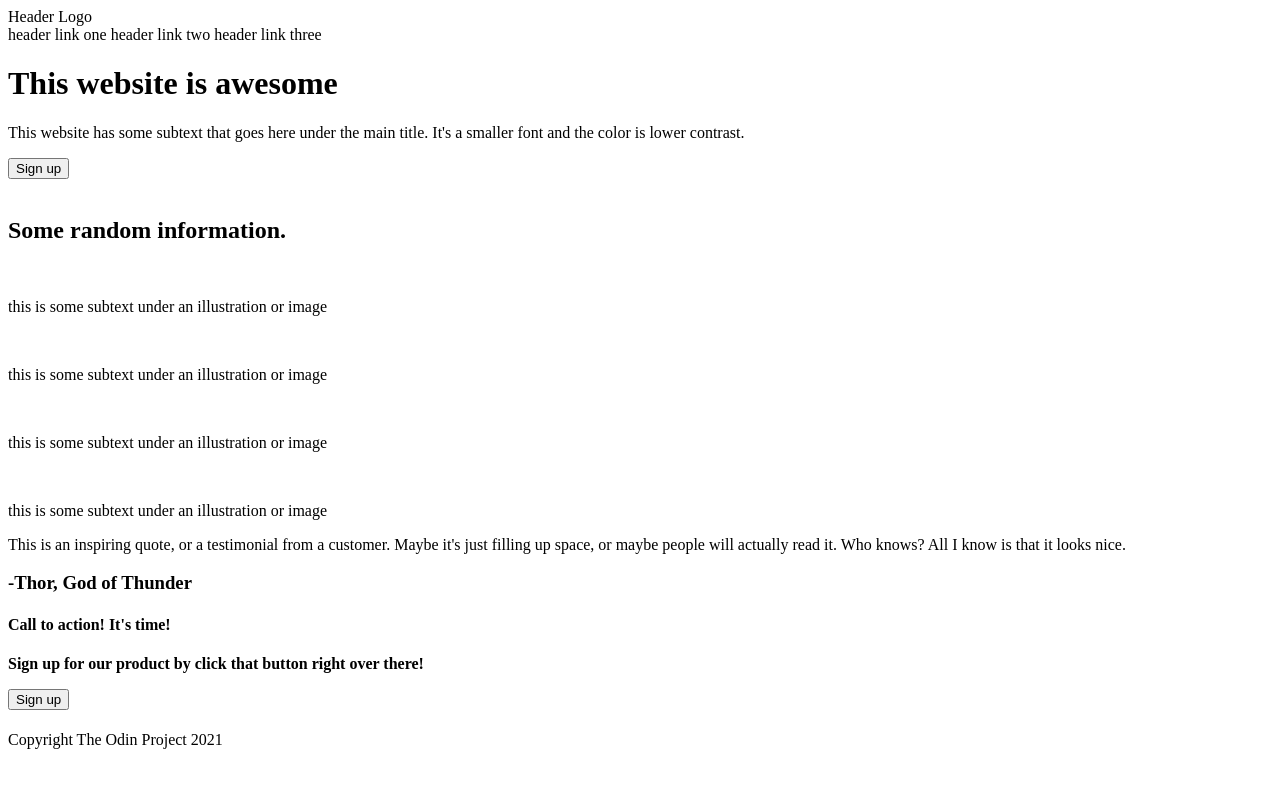
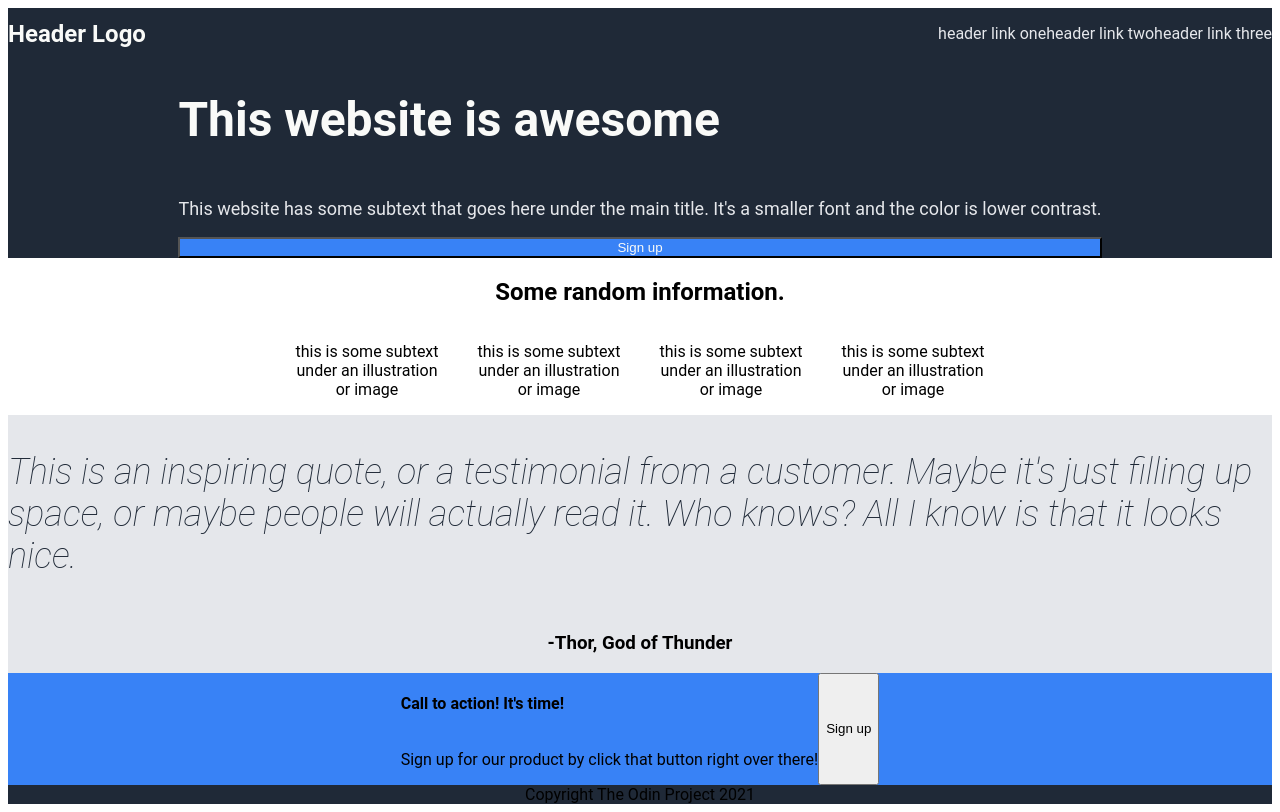
Before and after one commit to martineau-sw/odin-landing-page, a plain HTML site: page index.html in a window 1280 px wide. Drawn offline with Linux system fonts and the light colour scheme.

Commit message:
Setup broadstrokes styles.css

```diff
--- a/index.html
+++ b/index.html
@@ -1,5 +1,6 @@
 <!DOCTYPE html>
 <html lang="en">
+
     <head>
         <meta charset="UTF-8">
         <link rel="stylesheet" href="styles.css">
@@ -7,13 +8,15 @@
     </head>
 
     <body>
+
+        <div class="hero">
             <div class="header">
                 <div class="logo">Header Logo</div>
-            <div class="links">
-                <a>header link one</a>
-                <a>header link two</a>
-                <a>header link three</a>
-            </div>
+                <ul class="links">
+                    <li><a>header link one</a></li>
+                    <li><a>header link two</a></li>
+                    <li><a>header link three</a></li>
+                </ul>
             </div>
 
             <div class="introduction">
@@ -28,26 +31,27 @@
                 </div>
                 <img>
             </div>
+        </div>
 
         <div class="info">
 
             <h2>Some random information.</h2>
 
-            <div class="items"></div>
+            <div class="items">
                 <div class="item">
-                    <img>
+                    <div class="image"></div>
                     <p>this is some subtext under an illustration or image</p>
                 </div>
                 <div class="item">
-                    <img>
+                    <div class="image"></div>
                     <p>this is some subtext under an illustration or image</p>
                 </div>
                 <div class="item">
-                    <img>
+                    <div class="image"></div>
                     <p>this is some subtext under an illustration or image</p>
                 </div>
                 <div class="item">
-                    <img>
+                    <div class="image"></div>
                     <p>this is some subtext under an illustration or image</p>
                 </div>
             </div>
@@ -63,8 +67,10 @@
         </div>
 
         <div class="appeal">
-            <h4>Call to action! It's time!<h4>
+            <div class="message">
+                <h4>Call to action! It's time!</h4>
                 <p>Sign up for our product by click that button right over there!</p>
+            </div>
             <button>Sign up</button>
         </div>
         <div class="footer">
--- a/styles.css
+++ b/styles.css
@@ -0,0 +1,131 @@
+/*
+    hero and footer: #1F2937
+
+    hero main text, header logo text: #F9FAF8
+
+    hero secondary text,
+    header link text,
+    quote background color: #E5E7EB
+
+    button color,
+    appeal background color: #3882F6
+
+    information header text,
+    quote text: #1F2937
+*/
+
+body {
+    display: flex;
+    flex-direction: column;
+    justify-content: space-between;
+    font-family: 'Roboto', sans-serif;
+}
+
+.hero {
+    background-color: #1F2937;
+    margin: 0;
+    padding: 0;
+}
+
+.header {
+    display: flex;
+    justify-content: space-between;
+    align-items: center;
+}
+
+.logo {
+    font-size: 24px;
+    font-weight: bold;
+    color: #F9FAF8;
+}
+
+ul.links {
+    display: flex;
+    color: #E5E7EB;
+    text-decoration: none;
+}
+
+ul.links li {
+    list-style: none;
+    gap: 100px
+}
+
+.introduction {
+    display: flex;
+    justify-content: center;
+}
+
+.intro-text h1 {
+    font-size: 48px;
+    font-weight: bolder;
+    color: #F9FAF8;
+}
+
+.intro-text p {
+    font-size: 18px;
+    color: #E5E7EB;
+}
+
+.intro-text button {
+    background-color: #3882F6;
+    color: #F9FAF8;
+}
+
+.intro-text {
+    display: flex;
+    flex-direction: column;
+}
+
+.info {
+    display: flex;
+    flex-direction: column;
+    align-items: center;
+}
+
+.items {
+    display: flex;
+    justify-content: center;
+    gap: 32px;
+}
+
+.item {
+    display: flex;
+    flex-direction: column;
+    flex: 0 0 150px;
+}
+
+.item p {
+    text-align: center;
+}
+
+.quote {
+    display: flex;
+    flex-direction: column;
+    align-items: center;
+    background-color: #E5E7EB;
+}
+
+.quote p {
+    font-size: 36px;
+    font-weight: 100;
+    font-style: italic;
+    color: #1F2937
+}
+
+.appeal {
+    display: flex;
+    justify-content: center;
+    background-color: #3882F6;
+}
+
+.message {
+    display: flex;
+    flex-direction: column;
+}
+
+.footer {
+    display: flex;
+    justify-content: center;
+    align-items: center;
+    background-color: #1F2937;
+}
```
Lines whose indentation alone changed are shown as unchanged.
